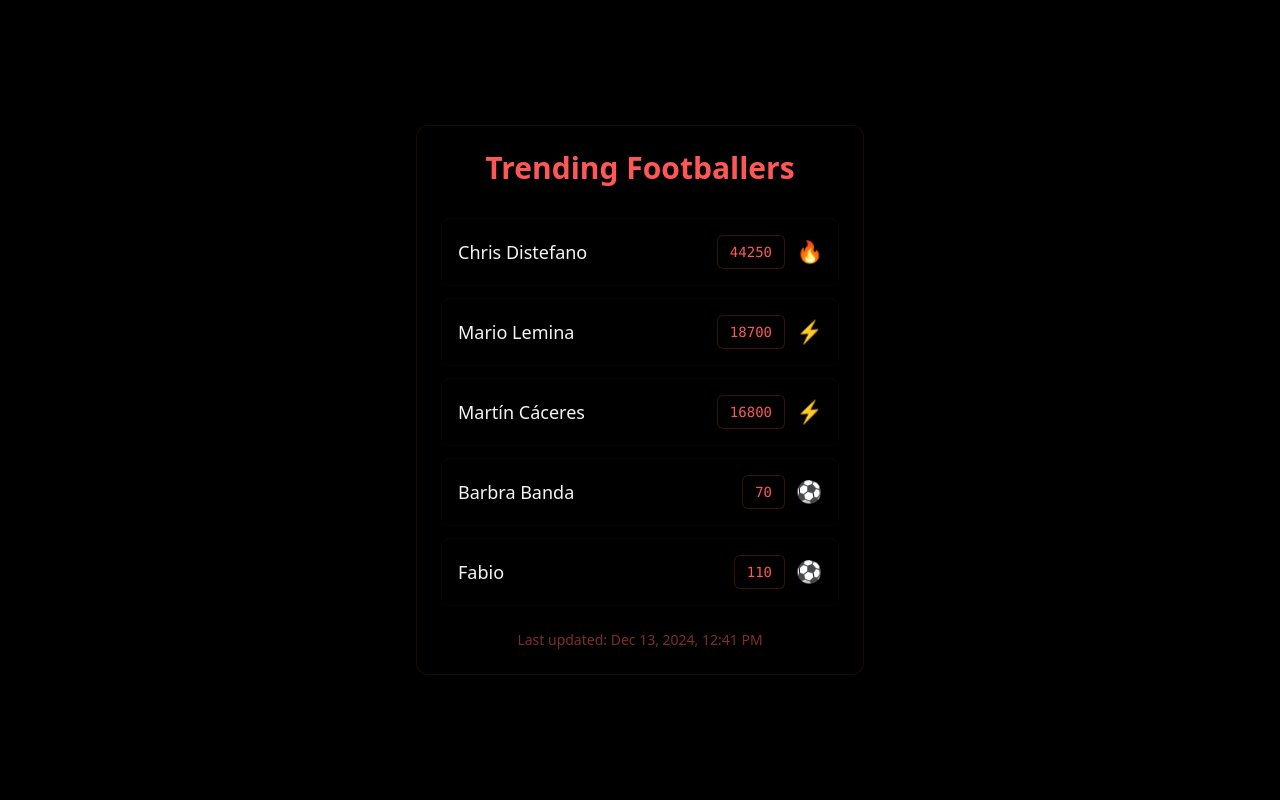
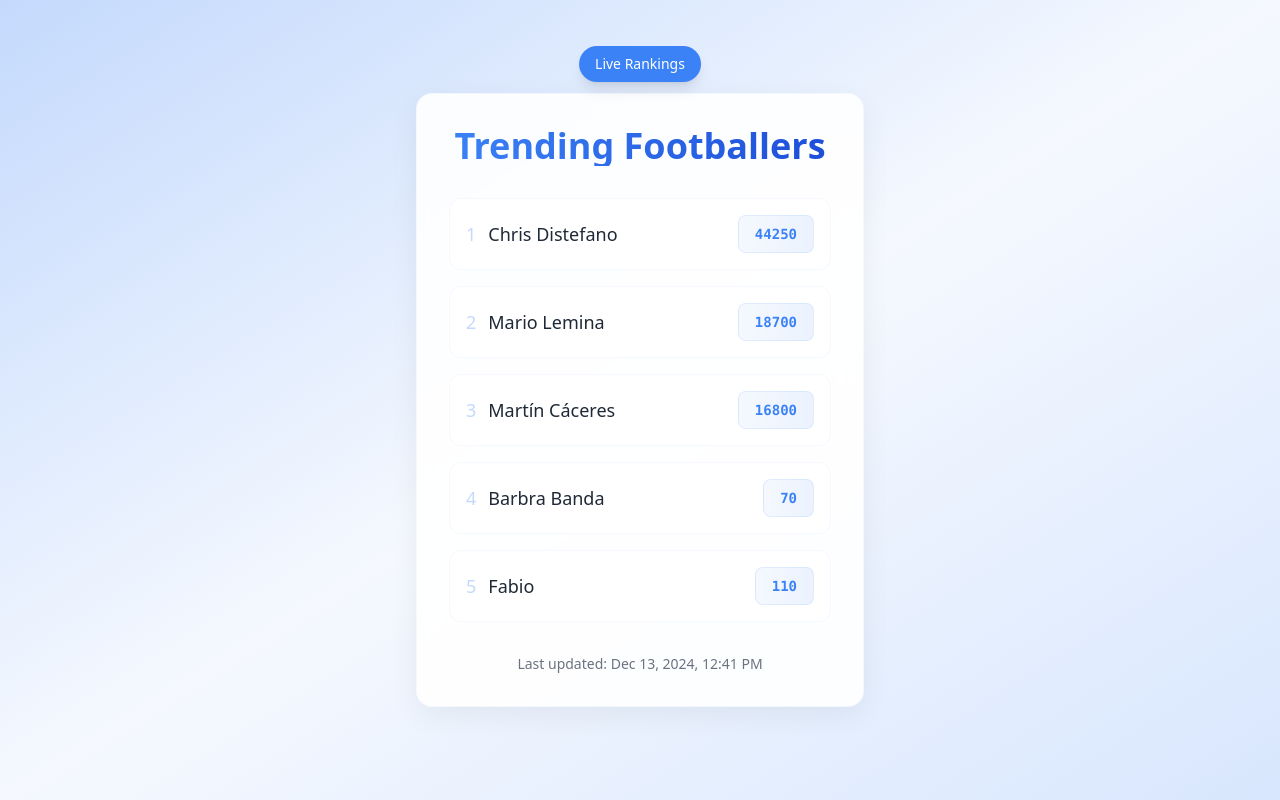
Before and after one commit to agru97/trending-footballers, a Next.js app: page / in a window 1280 px wide. Built offline with nearby package versions, Linux system fonts and the light colour scheme.

Commit message:
appearance changes

```diff
--- a/app/layout.tsx
+++ b/app/layout.tsx
@@ -1,8 +1,21 @@
 import './globals.css'
+
+export const viewport = {
+  width: 'device-width',
+  initialScale: 1,
+  maximumScale: 1,
+  themeColor: '#3B82F6',
+}
 
 export const metadata = {
   title: 'Footballer Search Tracker',
   description: 'Real-time football player trends and statistics',
+  manifest: '/manifest.json',
+  appleWebApp: {
+    capable: true,
+    statusBarStyle: 'default',
+    title: 'Footballer Search Tracker',
+  },
 }
 
 export default function RootLayout({
@@ -12,6 +25,11 @@ export default function RootLayout({
 }) {
   return (
     <html lang="en">
+      <head>
+        <meta name="theme-color" content="#3B82F6" />
+        <meta name="apple-mobile-web-app-capable" content="yes" />
+        <meta name="apple-mobile-web-app-status-bar-style" content="default" />
+      </head>
       <body>{children}</body>
     </html>
   )
--- a/app/page.tsx
+++ b/app/page.tsx
@@ -13,6 +13,11 @@ export default function TrendingFootballers() {
   const [lastUpdate, setLastUpdate] = useState<string>('')
   const [loading, setLoading] = useState<boolean>(true)
   const [error, setError] = useState<string | null>(null)
+
+  const handlePlayerClick = (playerName: string) => {
+    const searchQuery = encodeURIComponent(playerName + ' footballer')
+    window.open(`https://www.google.com/search?q=${searchQuery}`, '_blank')
+  }
 
   useEffect(() => {
     const fetchFootballers = async () => {
@@ -35,73 +40,57 @@ export default function TrendingFootballers() {
   }, [])
 
   if (loading) {
-    return <div className="text-center text-gray-100">Loading...</div>
+    return (
+      <div className="min-h-screen bg-gradient-to-br from-brand/30 via-brand/5 to-brand/20 flex items-center justify-center p-4">
+        <div className="text-center text-gray-600">Loading...</div>
+      </div>
+    )
   }
 
   if (error) {
-    return <div className="text-center text-red-500">Error: {error}</div>
+    return (
+      <div className="min-h-screen bg-gradient-to-br from-brand/30 via-brand/5 to-brand/20 flex items-center justify-center p-4">
+        <div className="text-center text-red-500">Error: {error}</div>
+      </div>
+    )
   }
 
   return (
-    <div className="min-h-screen bg-black flex items-center justify-center p-4">
+    <div className="min-h-screen bg-gradient-to-br from-brand/30 via-brand/5 to-brand/20 flex items-center justify-center p-4">
       <motion.div
-        initial={{ opacity: 0, y: 20 }}
-        animate={{ opacity: 1, y: 0 }}
+        initial={{ opacity: 0 }}
+        animate={{ opacity: 1 }}
         transition={{ duration: 0.5 }}
-        className="bg-black/50 backdrop-blur-sm rounded-xl shadow-2xl p-6 w-full max-w-md border border-brand/10"
+        className="relative bg-white/90 backdrop-blur-lg rounded-2xl shadow-[0_8px_30px_rgb(0,0,0,0.06)] p-8 w-full max-w-md border border-brand/5"
       >
-        <h1 className="text-3xl font-bold text-center mb-8 text-brand">Trending Footballers</h1>
-        <ul className="space-y-3">
+        <div className="absolute -top-12 left-1/2 transform -translate-x-1/2">
+          <div className="bg-brand text-white text-sm py-2 px-4 rounded-full shadow-lg">
+            Live Rankings
+          </div>
+        </div>
+        <h1 className="text-4xl font-bold text-center mb-8 bg-gradient-to-r from-brand to-blue-700 text-transparent bg-clip-text">
+          Trending Footballers
+        </h1>
+        <ul className="space-y-4">
           {footballers.map((footballer, index) => (
-            <motion.li
+            <li
               key={footballer.name}
-              initial={{ opacity: 0, x: -20 }}
-              animate={{ opacity: 1, x: 0 }}
-              transition={{ duration: 0.3, delay: index * 0.1 }}
-              className="bg-black/40 rounded-lg p-4 flex justify-between items-center border border-brand/5 hover:border-brand/20 transition-colors"
+              onClick={() => handlePlayerClick(footballer.name)}
+              className="bg-white rounded-xl p-4 flex justify-between items-center border border-brand/5 hover:border-brand/20 transition-all hover:shadow-md hover:-translate-y-0.5 cursor-pointer"
             >
-              <span className="text-lg font-medium text-gray-100">{footballer.name}</span>
-              <motion.div
-                initial={{ scale: 0 }}
-                animate={{ scale: 1 }}
-                transition={{ duration: 0.3, delay: index * 0.1 + 0.3 }}
-                className="flex items-center gap-3"
-              >
-                <motion.div
-                  className="text-sm font-mono bg-black px-3 py-1.5 rounded-md border border-brand/20 text-brand"
-                  initial={{ opacity: 0 }}
-                  animate={{ opacity: 1 }}
-                >
-                  {footballer.searchInterest}
-                </motion.div>
-                <motion.div
-                  animate={{
-                    scale: [1, 1.1, 1],
-                    rotate: footballer.searchInterest > 5000 ? [0, 5, -5, 0] : 0
-                  }}
-                  transition={{
-                    duration: 2,
-                    repeat: Infinity,
-                    ease: "easeInOut"
-                  }}
-                  className="text-xl"
-                >
-                  {footballer.searchInterest > 30000 ? "🔥" :
-                   footballer.searchInterest > 10000 ? "⚡" :
-                   footballer.searchInterest > 5000 ? "🌟" : "⚽"}
-                </motion.div>
-              </motion.div>
-            </motion.li>
+              <span className="text-lg font-medium text-gray-800 flex items-center gap-3">
+                <span className="text-brand/30">{index + 1}</span>
+                {footballer.name}
+              </span>
+              <div className="text-sm font-mono bg-gradient-to-r from-brand/5 to-brand/10 px-4 py-2 rounded-lg border border-brand/10 text-brand font-semibold">
+                {footballer.searchInterest}
+              </div>
+            </li>
           ))}
         </ul>
-        <motion.p
-          initial={{ opacity: 0 }}
-          animate={{ opacity: 1 }}
-          transition={{ duration: 0.5, delay: 1 }}
-          className="text-center mt-6 text-sm text-brand/50"
-        >
+        <p className="text-center mt-8 text-sm text-gray-500">
           Last updated: {lastUpdate || 'Not available'}
-        </motion.p>
+        </p>
       </motion.div>
     </div>
   )
--- a/tailwind.config.js
+++ b/tailwind.config.js
@@ -8,7 +8,7 @@ module.exports = {
   theme: {
     extend: {
       colors: {
-        'brand': '#FF5757'
+        'brand': '#3B82F6'
       }
     },
   },
```
Also changed, not shown: 1 other file (tests, documents, lock files or other folders).
